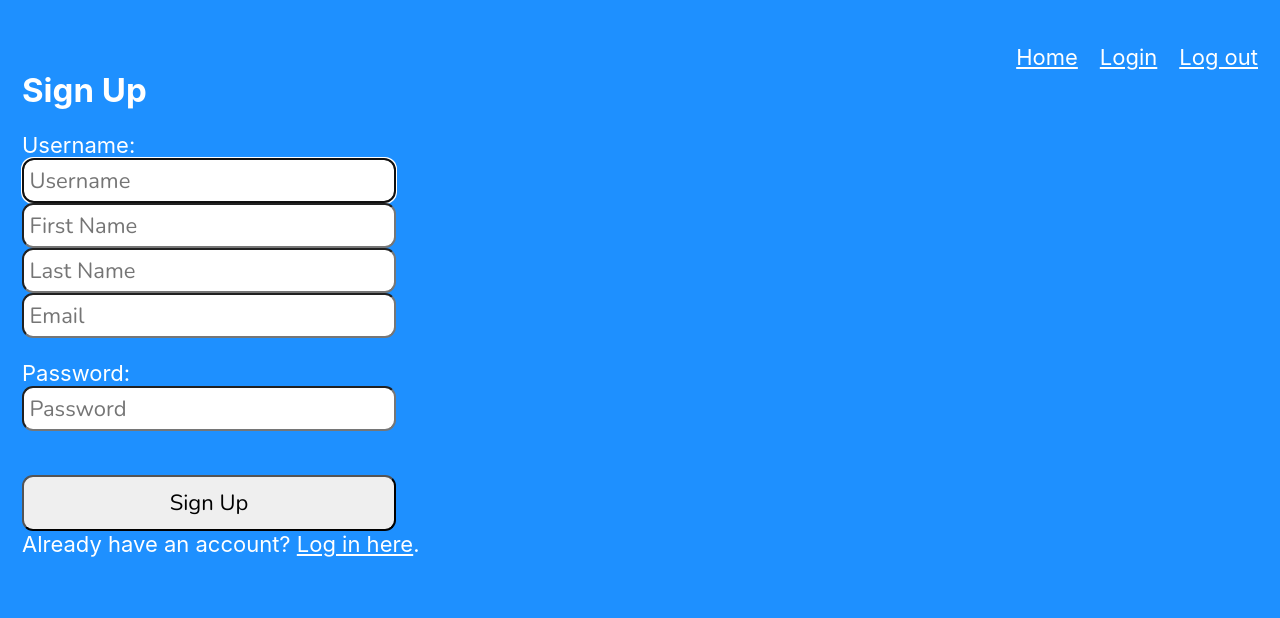
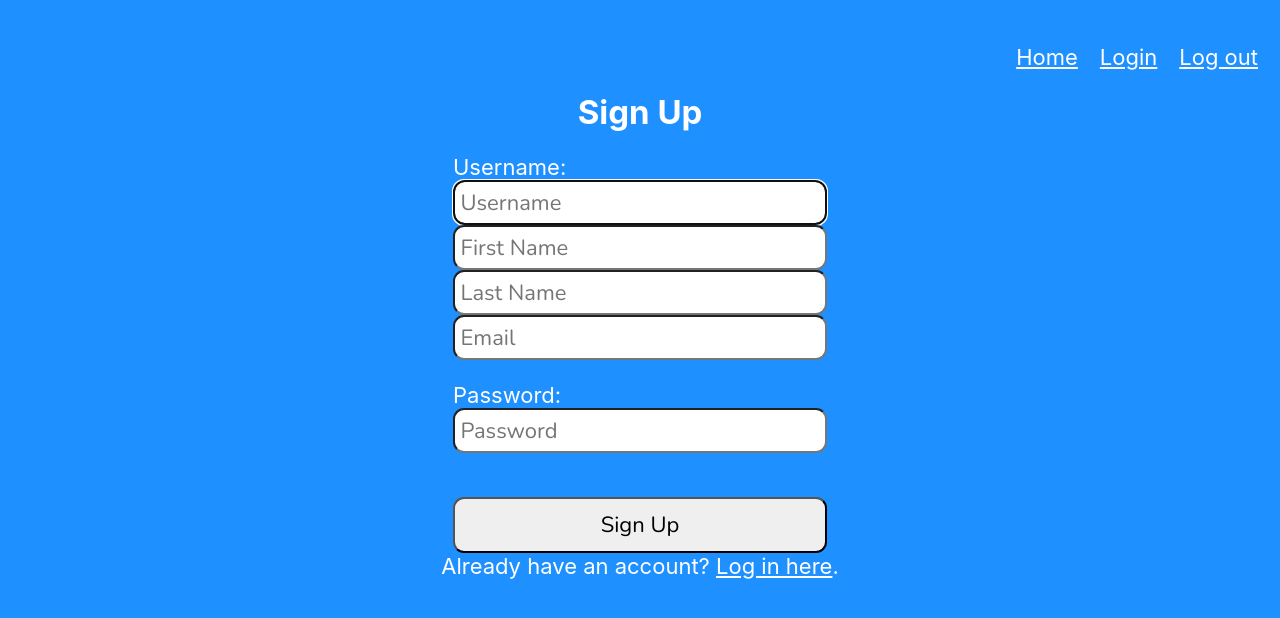
Before and after one commit to imasharc/ShaReCon, a React (Create React App) app in the folder frontend/: page /signup in a window 1280 px wide. Shown: the top 618 px of the page. Built offline with nearby package versions, Linux system fonts and the light colour scheme.

Commit message:
Only adding class name to section so it matches css & centers the form

```diff
--- a/frontend/src/components/SignupForm.jsx
+++ b/frontend/src/components/SignupForm.jsx
@@ -101,7 +101,7 @@ function SignupForm() {
   };
 
   return (
-    <section>
+    <section className='SignupForm'>
       <h1>Sign Up</h1>
       <form>
         <label htmlFor='username'>
@@ -169,7 +169,8 @@ function SignupForm() {
         <p id="pwdnote" className={passwordFocus && !validPassword ? "instructions" : "offscreen"}>
             <FontAwesomeIcon icon={faInfoCircle} />
             8 to 24 characters.<br />
-            Must include uppercase and lowercase letters, a number and a special character.<br />
+            Must include uppercase and lowercase letters,<br />
+            a number and a special character.<br />
             Allowed special characters: <span aria-label="exclamation mark">!</span> <span aria-label="at symbol">@</span> <span aria-label="hashtag">#</span> <span aria-label="dollar sign">$</span> <span aria-label="percent">%</span>
         </p>
       </form>
```
